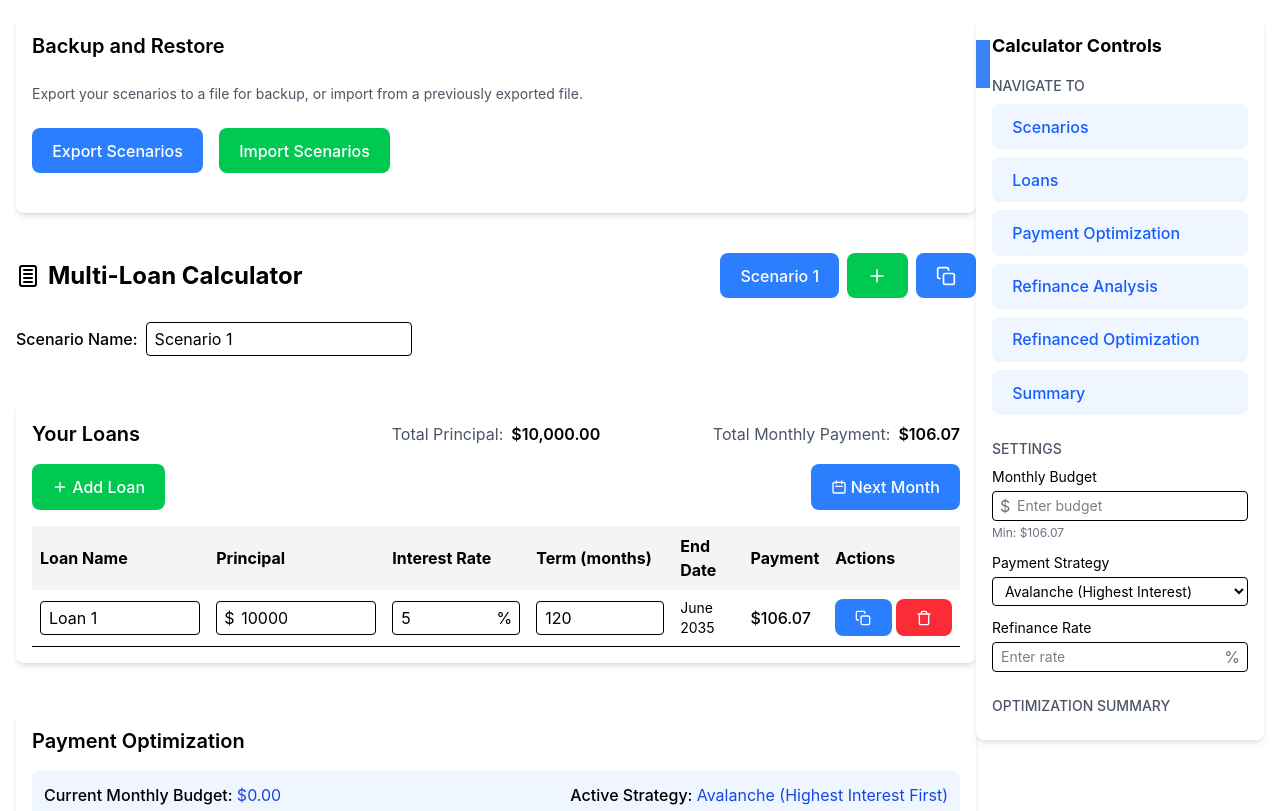
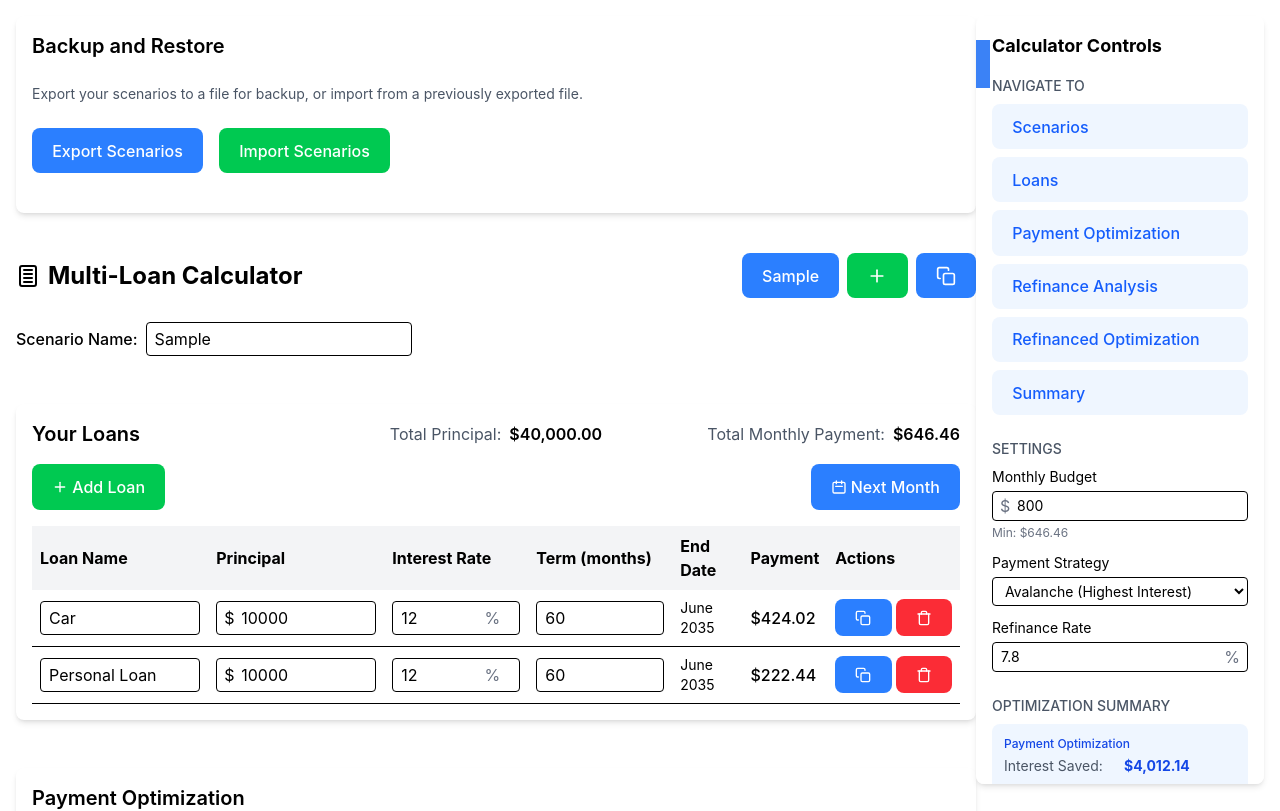
Before and after one commit to Tyrel-Parker/loanOptimizer, a React (Vite) app: page / in a window 1280 px wide. Shown: the top 811 px of the page. Built offline with nearby package versions, Linux system fonts and the light colour scheme.

Commit message:
update the default scenario and modify some css

```diff
--- a/src/App.jsx
+++ b/src/App.jsx
@@ -27,20 +27,30 @@ import { exportScenariosToFile, importScenariosFromFile } from './utils/importEx
 // Define default loan and scenario
 const defaultLoan = {
   id: Date.now(),
-  name: "Loan 1",
+  name: "Car",
+  principal: 30000,
+  rate: 5,
+  term: 84, // years in months
+  endDate: calculateEndDate(120).toISOString().split('T')[0], // Format as YYYY-MM-DD
+  extraPayment: 0
+};
+
+const defaultLoan1 = {
+  id: Date.now(),
+  name: "Personal Loan",
   principal: 10000,
-  rate: 5,
-  term: 120, // 10 years in months
+  rate: 12,
+  term: 60, // years in months
   endDate: calculateEndDate(120).toISOString().split('T')[0], // Format as YYYY-MM-DD
   extraPayment: 0
 };
 
 const defaultScenario = {
   id: Date.now(),
-  name: "Scenario 1",
-  loans: [defaultLoan],
-  totalBudget: 0,
-  refinanceRate: 0
+  name: "Sample",
+  loans: [defaultLoan, defaultLoan1],
+  totalBudget: 800,
+  refinanceRate: 7.8
 };
 
 function App() {
--- a/src/components/LoanForm.jsx
+++ b/src/components/LoanForm.jsx
@@ -240,7 +240,7 @@ const LoanForm = ({
                         onBlur={(e) => handleInputBlur(loanId, 'rate', e.target.value)}
                         className="border rounded px-2 py-1 w-32 pr-6"
                       />
-                      <span className="absolute right-2 top-1/2 transform -translate-y-1/2">%</span>
+                      <span className="absolute right-5 top-1/2 transform -translate-y-1/2 text-gray-500">%</span>
                     </div>
                   </td>
                   <td className="p-2">
```
